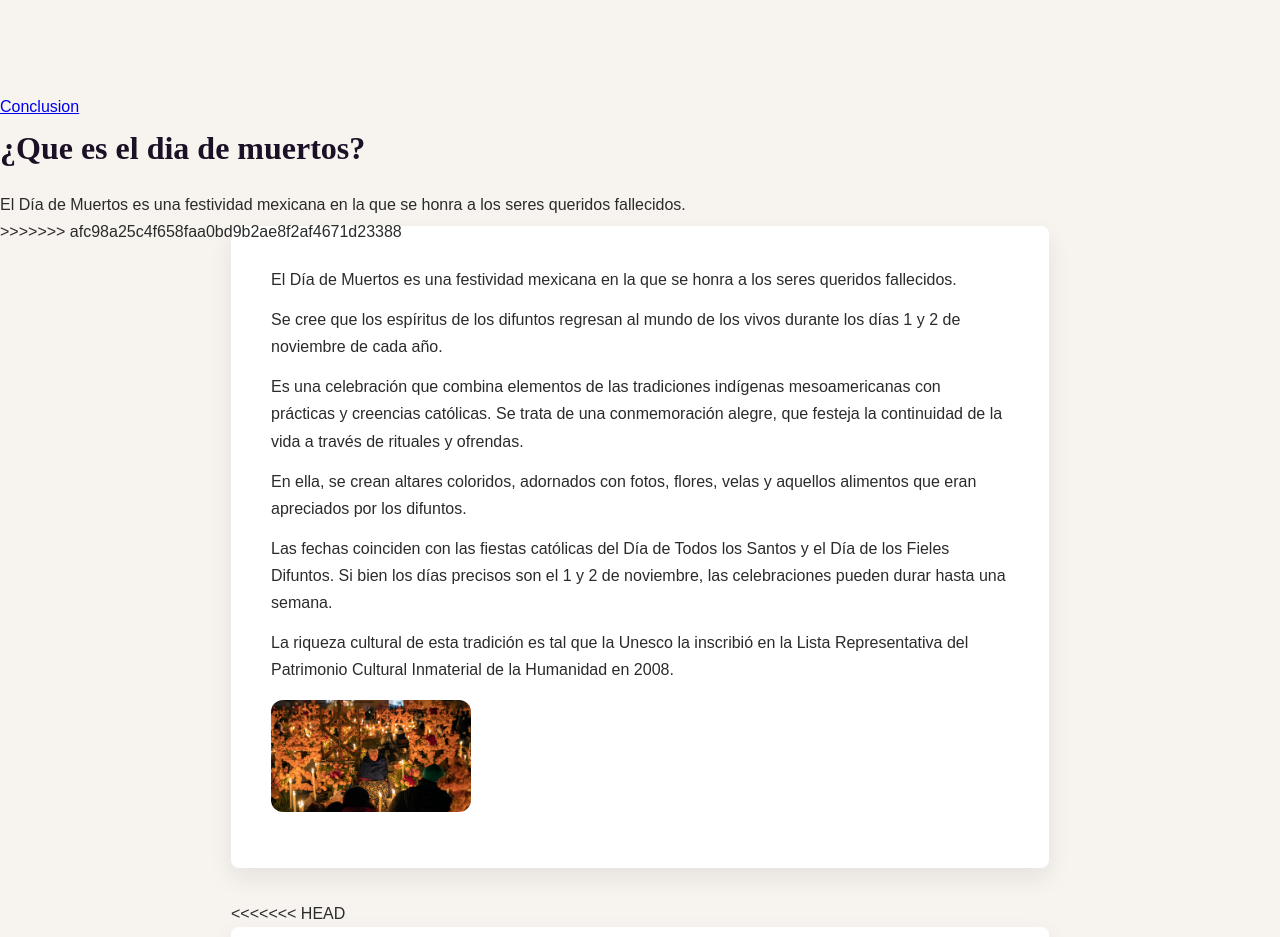
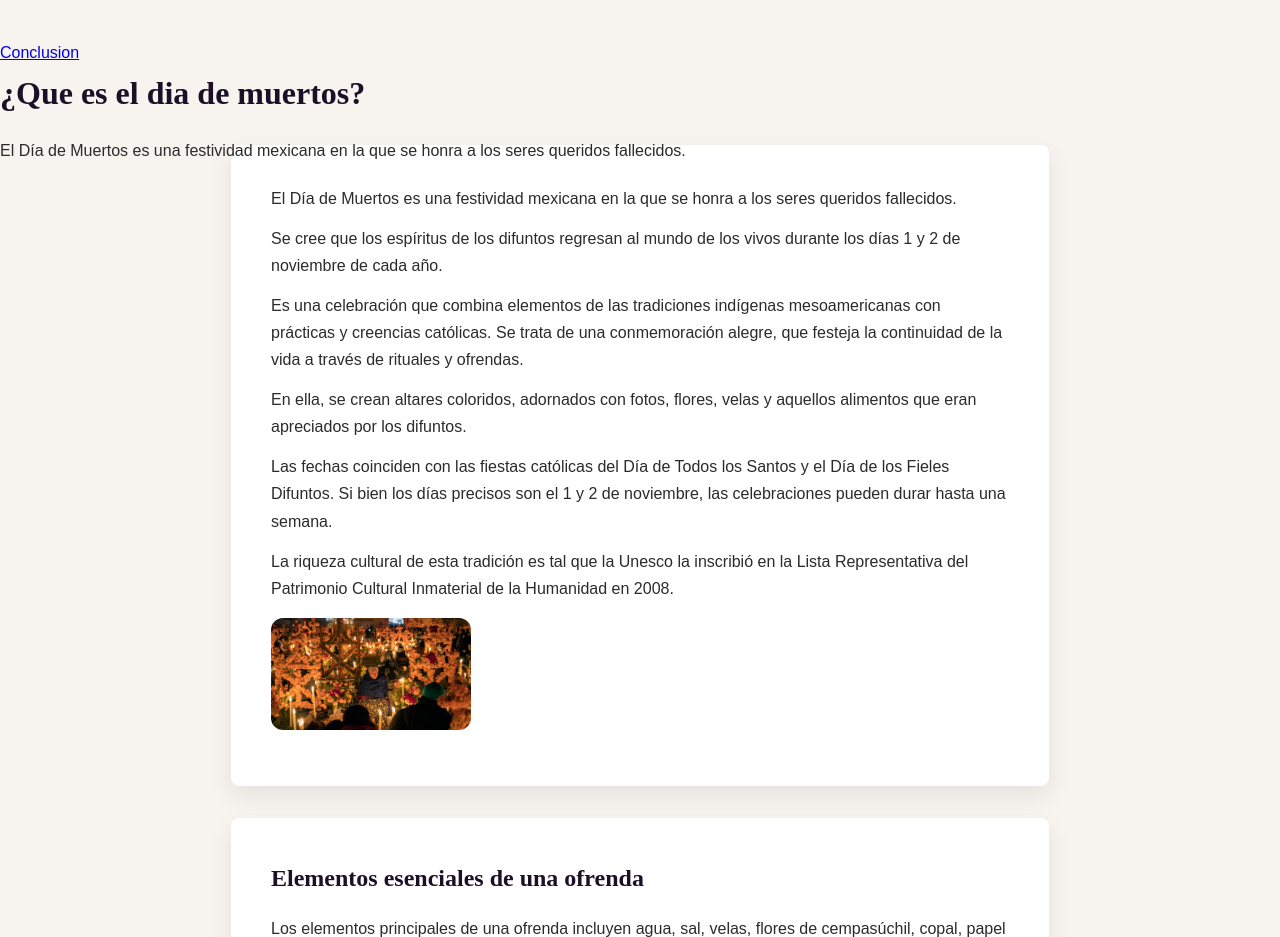
Before and after one commit to thisguywalterwhite/P15_Diademuertos, a plain HTML site: page index.html in a window 1280 px wide. Shown: the part 920-1857 px from the top of the page. Drawn offline with Linux system fonts and the light colour scheme.

Commit message:
Buggfixed

```diff
--- a/index.html
+++ b/index.html
@@ -7,7 +7,7 @@
     <link rel="stylesheet" href="estilos.css">
 </head>
 <body>
-<<<<<<< HEAD
+
     <nav class="sticky-nav">
         <div class="nav-container">
             <span class="nav-title">Día de Muertos</span>
@@ -23,7 +23,7 @@
         <h1>Día de Muertos</h1>
         <p class="subtitle">Un homenaje vivo a la memoria, la identidad y el cariño.</p>
     </header>
-=======
+
 <h2>Hipervinculos para navegar entre la pagina:
 </h2>
 <a href="#¿Que es el dia de muertos?">¿Que es el dia de muertos?</a><br><br><br><br><br>
@@ -35,7 +35,7 @@
 <h1 id="¿Que es el dia de muertos?">¿Que es el dia de muertos?</h1>
 <p>El Día de Muertos es una festividad mexicana en la que se honra a los seres queridos fallecidos.  <br>
 
->>>>>>> afc98a25c4f658faa0bd9b2ae8f2af4671d23388
+
 
     <main class="container">
         <section class="card" id="intro">
@@ -48,7 +48,7 @@
             <img src="imagen dia de muertos/imagen .jpg" alt="Imagen de altar del Día de Muertos" width="200" height="100">
         </section>
 
-<<<<<<< HEAD
+
         <section class="card" id="ofrenda">
             <h2>Elementos esenciales de una ofrenda</h2>
             <p>Los elementos principales de una ofrenda incluyen agua, sal, velas, flores de cempasúchil, copal, papel picado, pan de muerto, comida y bebidas favoritas, fotografías y objetos personales, cada uno con un significado simbólico dentro de la tradición mexicana.</p>
@@ -77,7 +77,7 @@
             <p>Fruta fresca: cañas de azúcar, tejocotes, mandarinas, naranjas y jícamas, que aportan frescura y quitan la sed a las ánimas.</p>
             <p>Cada platillo y bebida tiene un significado simbólico profundo, transmitido de generación en generación. La comida no se prepara solo para ser consumida, sino para ser ofrecida, y cada elemento en el altar responde a una intención específica: agradar al difunto, recordarlo y recrear un ambiente familiar.</p>
         </section>
-=======
+
 <br><br><br>
 <h1 id="¿Que elementos componen una ofrenda?">¿Qué elementos componen una ofrenda?</h1>
 Los elementos principales de una ofrenda incluyen agua, sal, velas, flores de cempasúchil, copal, papel picado, pan de muerto, comida y bebidas favoritas, fotografías y objetos personales, cada uno con un significado simbólico dentro de la tradición mexicana.<br>
```
